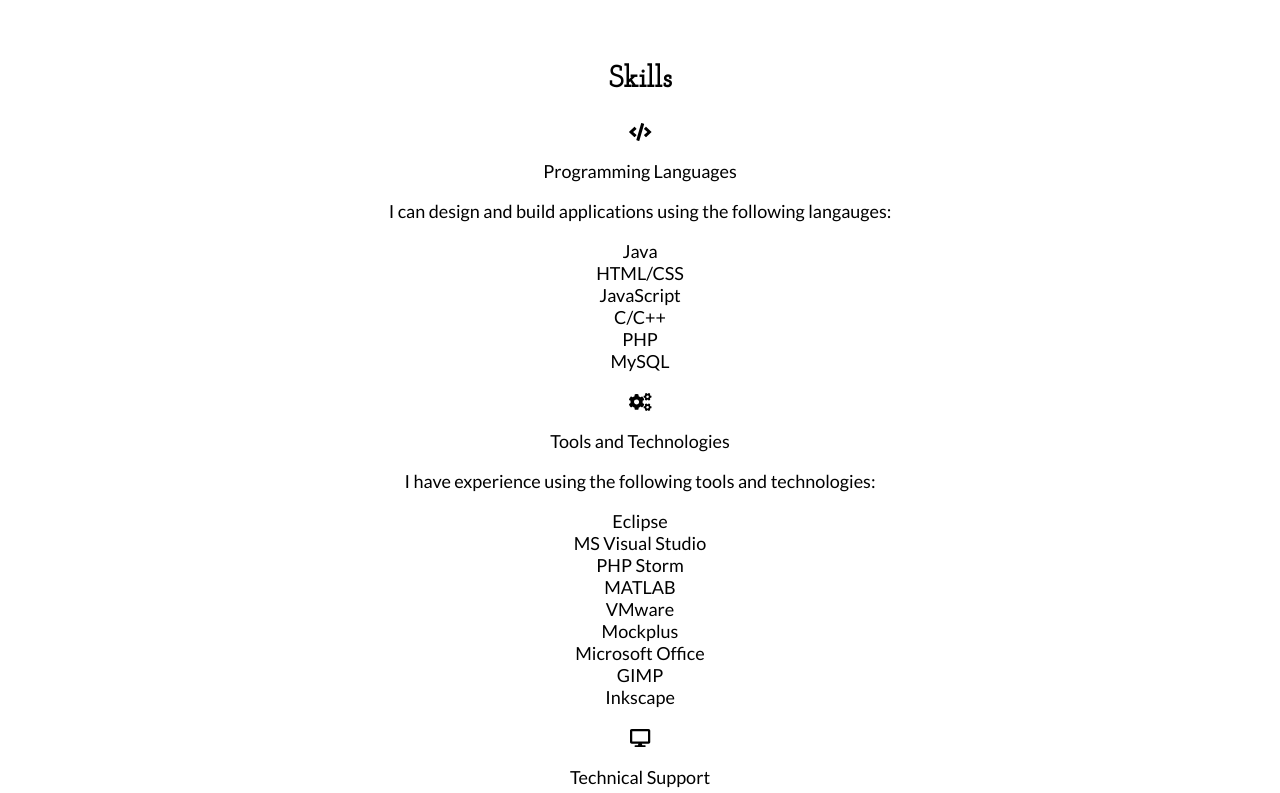
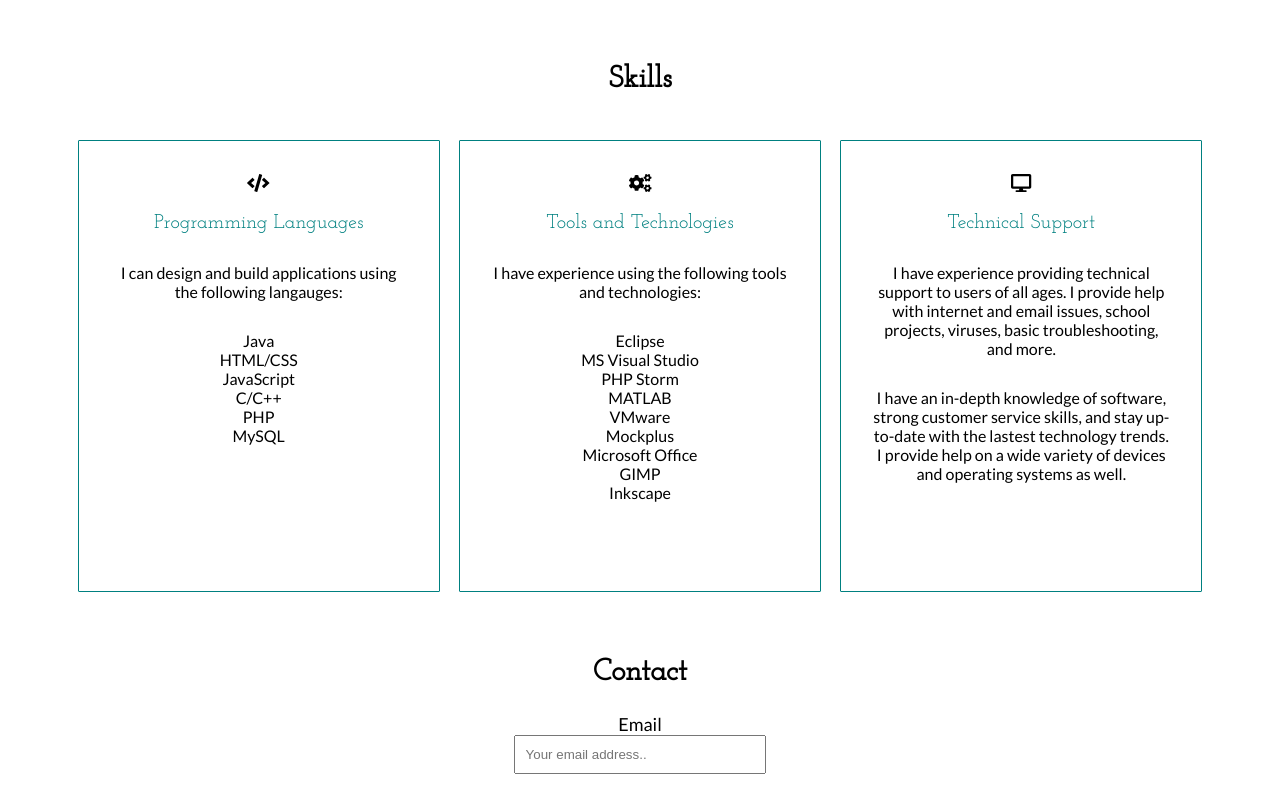
Before and after one commit to klsmall/personal-website-old, a plain HTML site: page index.html in a window 1280 px wide. Shown: the part 1420-2213 px from the top of the page. Drawn offline with Linux system fonts and the light colour scheme.

Commit message:
Add files via upload

```diff
--- a/main.css
+++ b/main.css
@@ -90,6 +90,44 @@
 	color: #b2d8d8;
 }
 
+.flex-containter {
+	display: flex;
+	flex-wrap: wrap;
+	justify-content: space-around;
+}
+
+.flex-box {
+	background: white;
+	width: 300px;
+	height: 390px;
+	padding: 30px;
+	margin-top: 20px;
+	text-align: center;
+	border-radius: 1px;
+	border: 1px solid teal;
+}
+
+.flex-box i {
+	color: teal;
+	font-size: 30px;
+	padding: 30px;
+	border-radius: 80px;
+	border: 1px solid teal;
+}
+
+.flex-box p {
+	color: teal;
+	font-family: 'Josefin Slab', serif;
+	font-size: 20px;
+}
+
+.flex-box .description {
+	color: black;
+	font-family: 'Lato', sans-serif;
+	margin-top: 30px;
+	font-size: 16px;
+}
+
 .form-box label {
   	size: 2px;
 }
```
